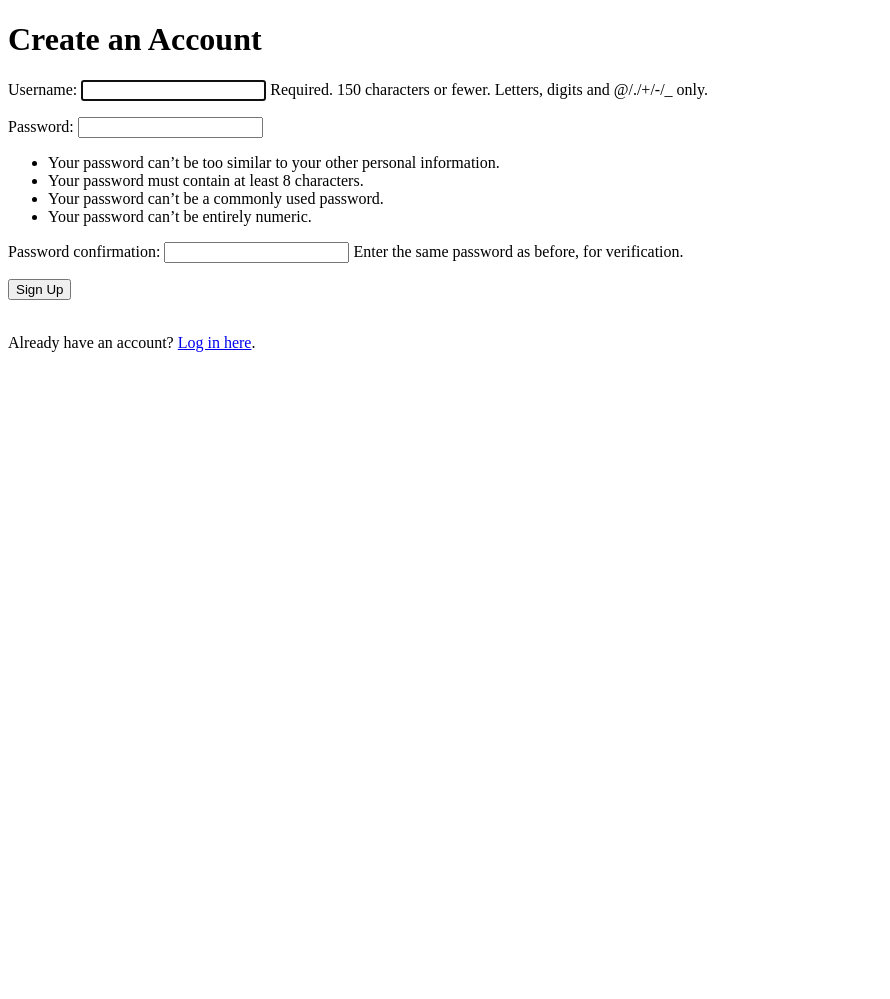
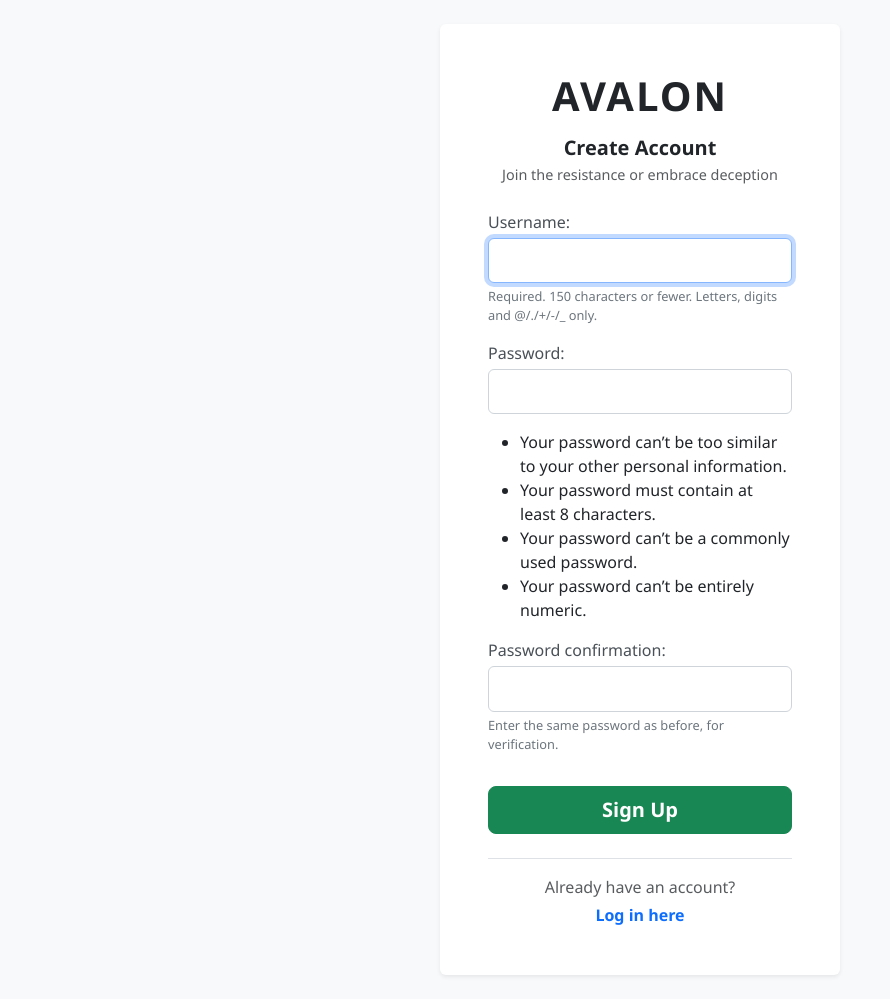
Before and after one commit to shaguniitb/avalon-django, a Django app: page /register/ in a window 1280 px wide. Shown: the whole page, without its empty margins (0-890 px from the left). Before the commit the page ends 352 px from the top, so only its background shows below. Run offline with Django 5.2, Linux system fonts and the light colour scheme.

Commit message:
Improved login and register

```diff
--- a/game/templates/register.html
+++ b/game/templates/register.html
@@ -1,16 +1,62 @@
 <!DOCTYPE html>
-<html>
-<head><title>Register - Avalon</title></head>
-<body>
-    <h1>Create an Account</h1>
+<html lang="en">
+<head>
+    <meta charset="UTF-8">
+    <meta name="viewport" content="width=device-width, initial-scale=1.0">
+    <title>Register - Avalon</title>
+    <link href="https://cdn.jsdelivr.net/npm/bootstrap@5.3.0/dist/css/bootstrap.min.css" rel="stylesheet">
+    <style>
+        body { background-color: #f8f9fa; font-family: 'Segoe UI', sans-serif; }
 
-    <form method="POST">
-        {% csrf_token %}
-        {{ form.as_p }}
-        <button type="submit">Sign Up</button>
-    </form>
+        /* Mobile-responsive card sizing */
+        .auth-card { max-width: 400px; width: 100%; }
 
-    <br>
-    <p>Already have an account? <a href="{% url 'login' %}">Log in here</a>.</p>
+        /* Automatically style Django's raw form inputs */
+        form p { margin-bottom: 1rem; }
+        form label { font-weight: 500; margin-bottom: 0.25rem; display: block; color: #495057; }
+        form input {
+            width: 100%; padding: 0.6rem 0.75rem;
+            border: 1px solid #ced4da; border-radius: 0.375rem;
+            background-color: #fff; font-size: 1rem; transition: border-color .15s ease-in-out;
+        }
+        form input:focus {
+            border-color: #86b7fe; outline: 0;
+            box-shadow: 0 0 0 0.25rem rgba(13, 110, 253, 0.25);
+        }
+        form ul { margin-bottom: 0.5rem; }
+
+        /* Style Django errors/help text */
+        .helptext { font-size: 0.8rem; color: #6c757d; display: block; margin-top: 4px; }
+        .errorlist { font-size: 0.85rem; color: #dc3545; list-style: none; padding-left: 0; margin-top: 0.25rem; }
+    </style>
+</head>
+<body class="d-flex align-items-center justify-content-center min-vh-100 py-4">
+
+    <div class="card auth-card shadow-sm border-0 mx-3">
+        <div class="card-body p-4 p-md-5">
+
+            <div class="text-center mb-4">
+                <h1 class="display-6 fw-bold text-dark mb-3" style="letter-spacing: 2px;">AVALON</h1>
+                <h2 class="h5 fw-bold mb-1">Create Account</h2>
+                <p class="text-muted" style="font-size: 0.9rem;">Join the resistance or embrace deception</p>
+            </div>
+
+            <form method="POST">
+                {% csrf_token %}
+                {{ form.as_p }}
+
+                <button type="submit" class="btn btn-success w-100 btn-lg mt-3 fw-bold">
+                    Sign Up
+                </button>
+            </form>
+
+            <div class="text-center mt-4 pt-3 border-top">
+                <p class="text-muted mb-1">Already have an account?</p>
+                <a href="{% url 'login' %}" class="text-decoration-none fw-bold">Log in here</a>
+            </div>
+
+        </div>
+    </div>
+
 </body>
 </html>
```
Also changed, not shown: game/templates/login.html (+56 -11 lines).
